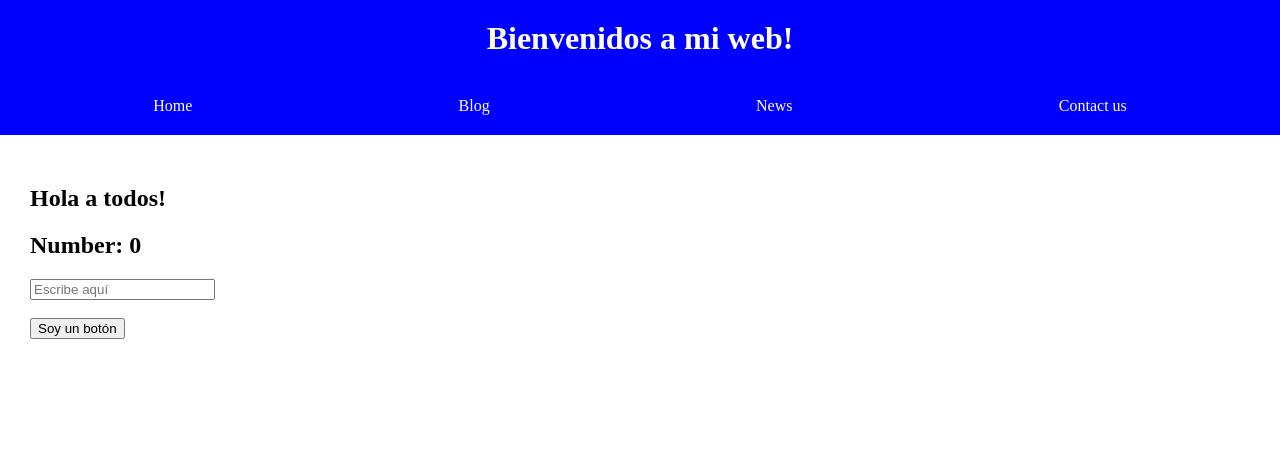
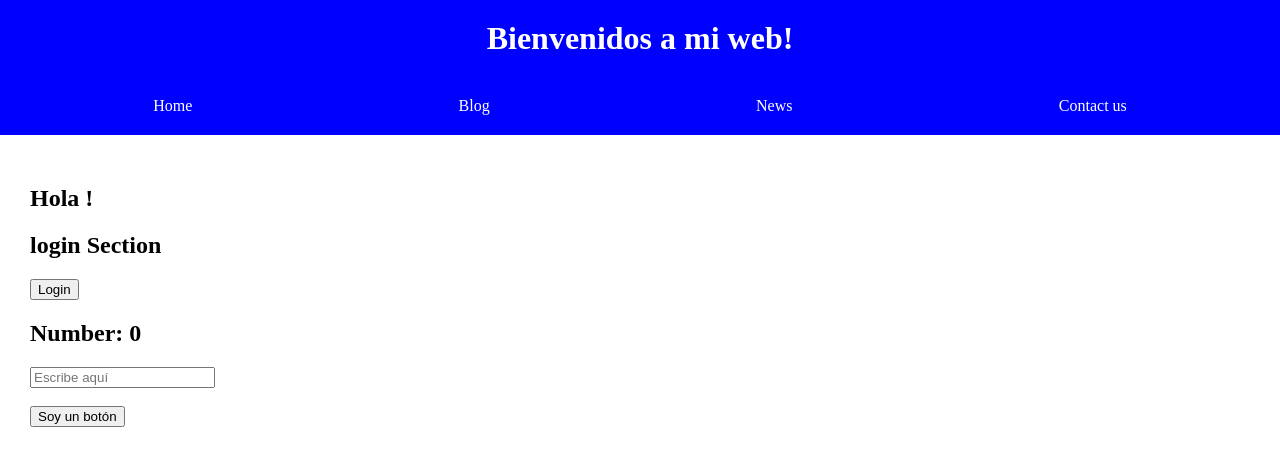
Before and after one commit to cristianregueiromartinez69/ProyectoReact, a React app: page / in a window 1280 px wide. Shown: the top 466 px of the page. Built offline with nearby package versions, Linux system fonts and the light colour scheme; the HTML template or start-up script is replaced by a standard one.

Commit message:
aprendiendo pasar informacion del componente hijo al padre

```diff
--- a/src/App.jsx
+++ b/src/App.jsx
@@ -4,6 +4,8 @@ import viteLogo from '/vite.svg'
 import './App.css'
 import HeaderComponent from './components/HeaderComponent'
 import ButtonComponent from './components/ButtonComponent'
+import Login from './components/Login'
+
 
 function App() {
 
@@ -24,6 +26,15 @@ function App() {
     contact: "Contact us"
   }
 
+  const [user, setUser] = useState({
+
+  })
+
+  const login = (userInfo) => {
+    console.log(userInfo);
+    setUser(userInfo)
+  }
+
   const addOne = () => {
     setNumber(number + 1)
     console.log(number);
@@ -41,8 +52,9 @@ function App() {
     <>
     <HeaderComponent greetings={greetings} links={links}></HeaderComponent>
     <main className='main-content'>
-     <h2 onClick={sayHello}>Hola a todos!</h2>
+     <h2 onClick={sayHello}>Hola {user.username}!</h2>
 
+      <Login handleLogin={login}></Login>
 
      <h2 onClick={addOne}>Number: {number}</h2>
 
--- /dev/null
+++ b/src/components/Login.jsx
@@ -0,0 +1,22 @@
+import React from 'react'
+
+function login(props) {
+
+    const user = {
+        username: "Adrián",
+        email: "adrian@email.com"
+    }
+
+    const handleClick = () => {
+        props.handleLogin(user);
+    }
+
+  return (
+    <section>
+        <h2>login Section</h2>
+        <button onClick={handleClick}>Login</button>
+    </section>
+  )
+}
+
+export default login
```
